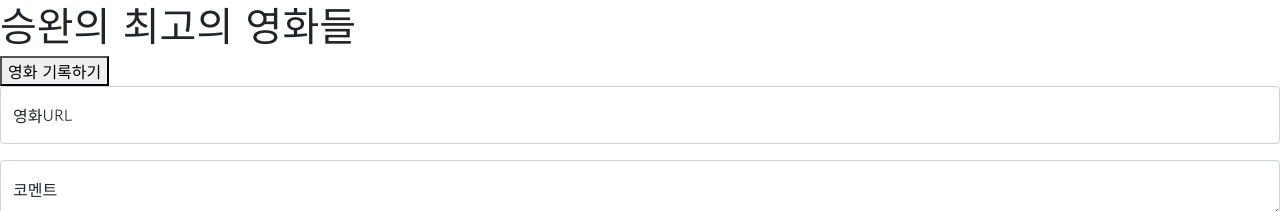
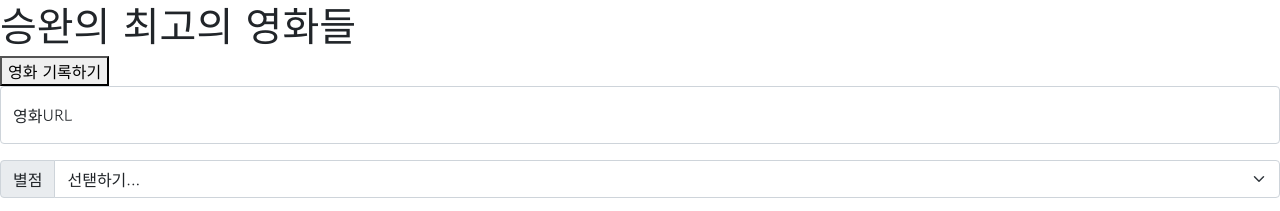
Before and after one commit to seungwan5433/mypage, a plain HTML site: page index.html in a window 1280 px wide. Shown: the top 211 px of the page. Drawn offline with nearby package versions, Linux system fonts and the light colour scheme.

Commit message:
Update index.html

```diff
--- a/index.html
+++ b/index.html
@@ -80,10 +80,9 @@
             margin-top: 20px;
         }
 
-        .mybtn > button {
+        .mybtn>button {
             margin-right: 10px;
         }
-
     </style>
 </head>
 
@@ -97,6 +96,17 @@
             <input type="email" class="form-control" id="floatingInput" placeholder="name@example.com">
             <label for="floatingInput">영화URL</label>
         </div>
+        <div class="input-group mb-3">
+            <label class="input-group-text" for="inputGroupSelect01">별점</label>
+            <select class="form-select" id="inputGroupSelect01">
+              <option selected>선탣하기...</option>
+              <option value="1">⭐</option>
+              <option value="2">⭐⭐</option>
+              <option value="3">⭐⭐⭐</option>
+              <option value="4">⭐⭐⭐⭐</option>
+              <option value="5">⭐⭐⭐⭐⭐</option>
+            </select>
+          </div>
         <div class="form-floating">
             <textarea class="form-control" placeholder="Leave a comment here" id="floatingTextarea"></textarea>
             <label for="floatingTextarea">코멘트</label>
@@ -104,6 +114,8 @@
     </div class='mybtn'>
     <button type="button" class="btn btn-dark">기록하기</button>
     <button type="button" class="btn btn-outline-dark">닫기</button>
+    </div>
+    </div>
     <div class="'mycards">
         <div class="row row-cols-1 row-cols-md-4 g-4">
             <div class="col">
```
Lines whose indentation alone changed are shown as unchanged.
